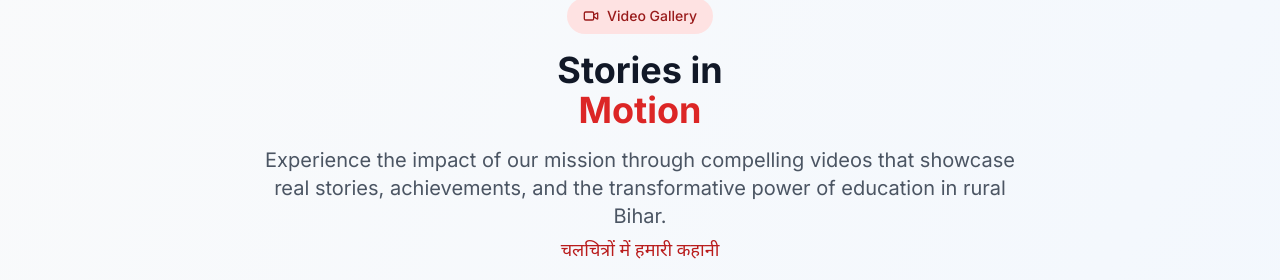
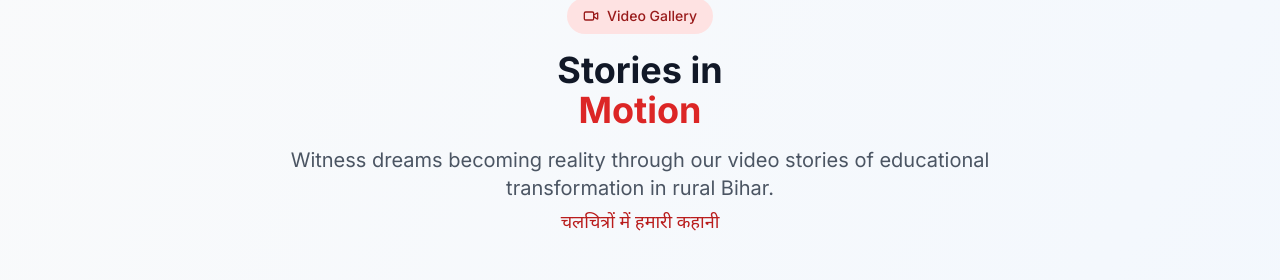
Before and after one commit to rksiitd1/gurukulam-v6, a Next.js app: page /gallery in a window 1280 px wide. Shown: the part 2306-2586 px from the top of the page. Built offline with nearby package versions, Linux system fonts and the light colour scheme.

Commit message:
update Stories in Motion subtext

```diff
--- a/components/gallery/video-gallery.tsx
+++ b/components/gallery/video-gallery.tsx
@@ -122,8 +122,7 @@ export function VideoGallery() {
             <span className="text-red-600 block">Motion</span>
           </h2>
           <p className="text-xl text-gray-600 max-w-3xl mx-auto">
-            Experience the impact of our mission through compelling videos that showcase real stories, achievements, and
-            the transformative power of education in rural Bihar.
+            Witness dreams becoming reality through our video stories of educational transformation in rural Bihar.
           </p>
           <p className="text-lg font-devanagari text-red-700 mt-2">चलचित्रों में हमारी कहानी</p>
         </div>
```
